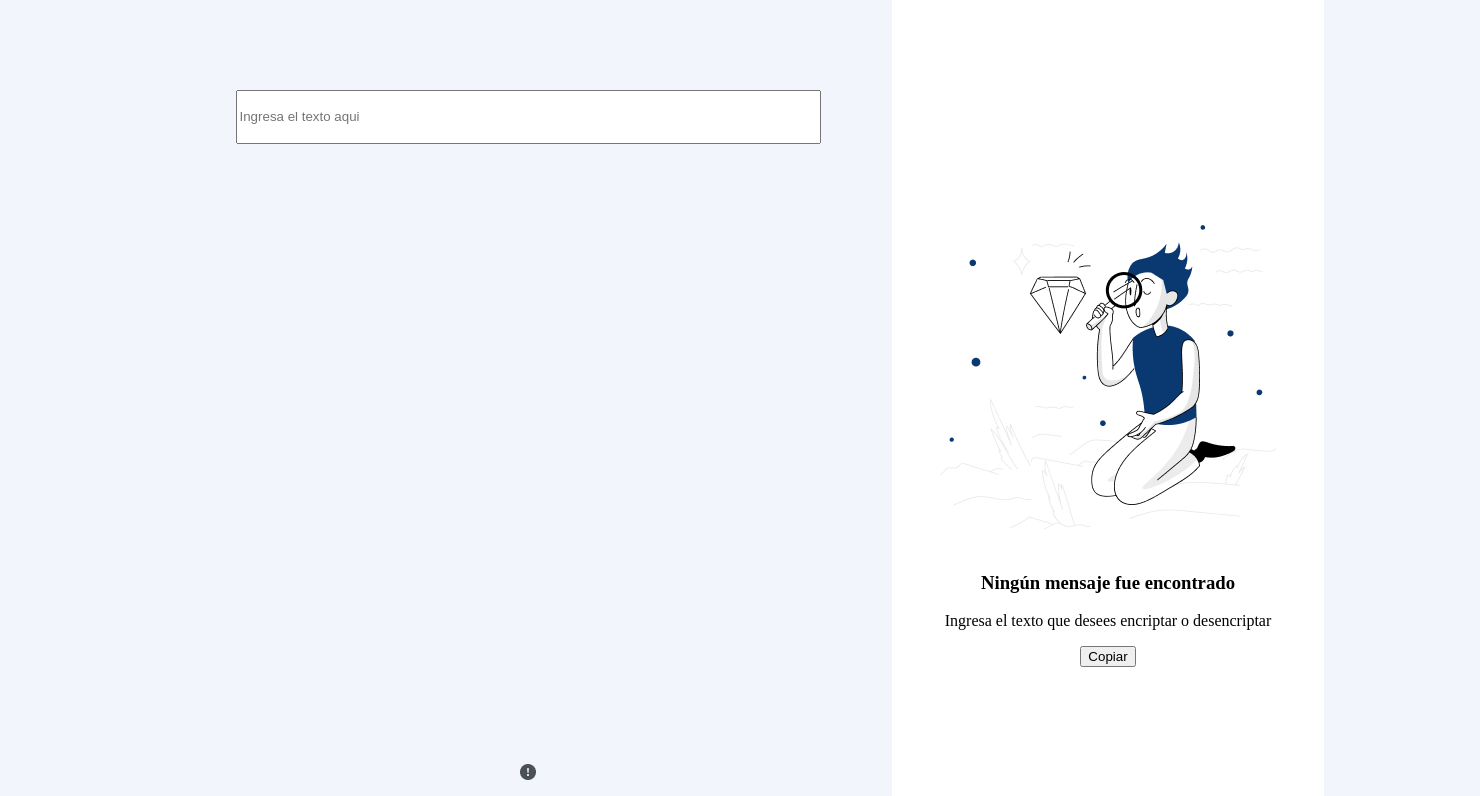
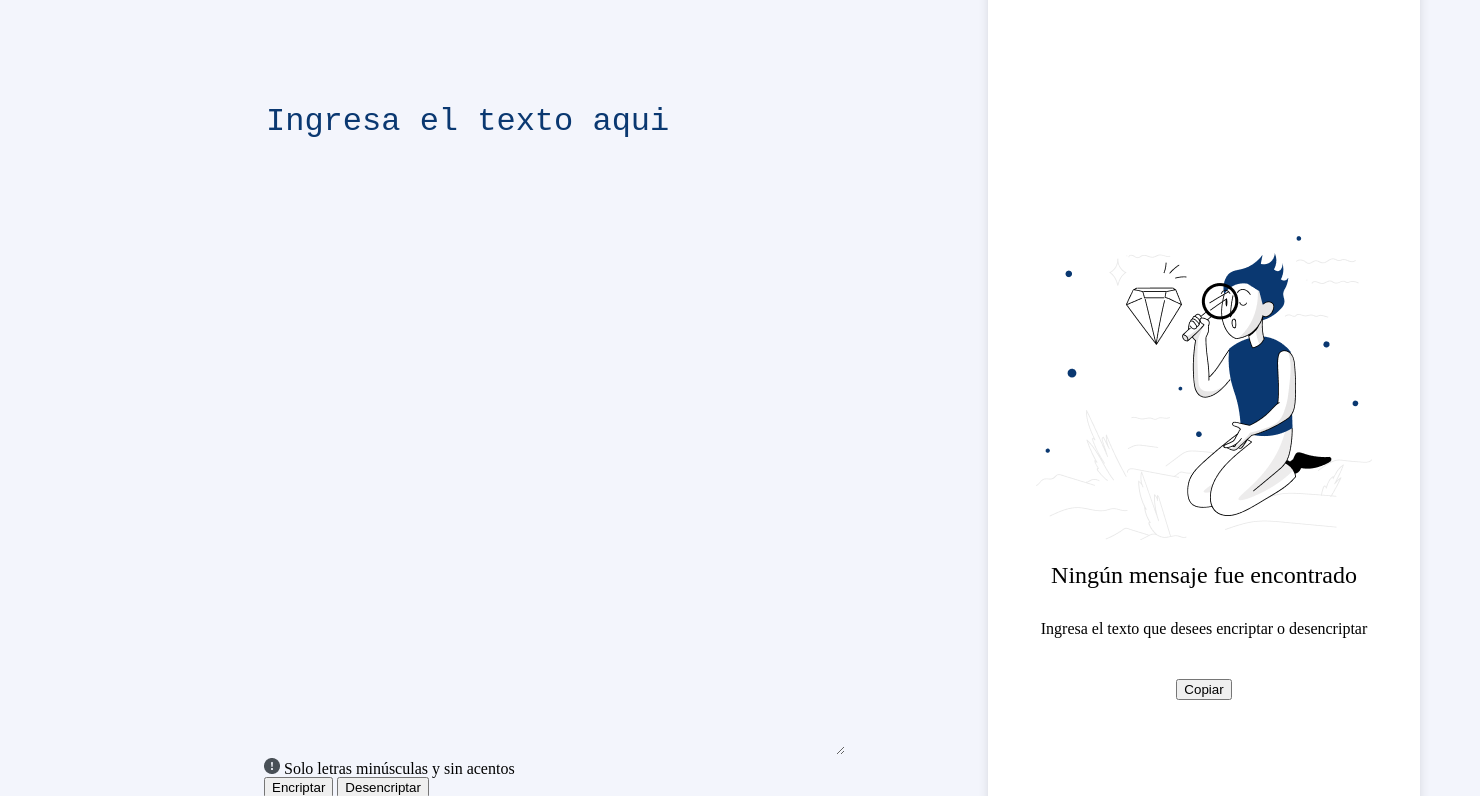
Before and after one commit to SergioMMQ/encriptador-javascript, a plain HTML site: page index.html in a window 1280 px wide. Shown: the part 104-900 px from the top of the page, 1480 px wide, since content can reach past the window. Drawn offline with Linux system fonts and the light colour scheme.

Commit message:
actualizacion

```diff
--- a/index.html
+++ b/index.html
@@ -4,6 +4,7 @@
     <meta charset="UTF-8">
     <meta name="viewport" content="width=device-width, initial-scale=1.0">
     <title>Encriptador</title>
+    <link rel="stylesheet" href="reset.css">
     <link rel="stylesheet" href="style.css">
 </head>
 <body>
@@ -13,20 +14,23 @@
         </section>
         <section class="escribir-mensaje">
             <div >
-                <input class="texto" type="text" name="texto" id="mensaje" placeholder="Ingresa el texto aqui">
+                <textarea class="texto" name="texto" id="texto" cols="30" rows="10" placeholder="Ingresa el texto aqui"></textarea>
             </div>
+                <img class="exclamacion" src="imagenes/bi_exclamation-circle-fill.png" alt="excalamacion" class="excalamacion">
+                <p class="parrafo-exclamacion">Solo letras minúsculas y sin acentos</p>
             <div class="botones">
-                <img src="imagenes/bi_exclamation-circle-fill.png" alt="excalamacion" class="excalamacion">
-                <p>Solo letras minúsculas y sin acentos</p>
                 <button type="submit">Encriptar</button>
                 <button type="reset">Desencriptar</button>
             </div>
         </section>
         <section class="mostrar-mensaje">
             <img src="imagenes/Muñeco.png" alt="Muñeco" class="muñeco">
-
-            <h3>Ningún mensaje fue encontrado</h3>
-            <p>Ingresa el texto que desees encriptar o desencriptar</p>
+            <div class="encontrado">
+                <p>Ningún mensaje fue encontrado</p>
+            </div>
+            <div class="encontrado-dos">
+                <p>Ingresa el texto que desees encriptar o desencriptar</p>
+            </div>
             <button>Copiar</button>
         </section>
     </main>
--- /dev/null
+++ b/reset.css
@@ -0,0 +1,48 @@
+/* http://meyerweb.com/eric/tools/css/reset/
+   v2.0 | 20110126
+   License: none (public domain)
+*/
+
+html, body, div, span, applet, object, iframe,
+h1, h2, h3, h4, h5, h6, p, blockquote, pre,
+a, abbr, acronym, address, big, cite, code,
+del, dfn, em, img, ins, kbd, q, s, samp,
+small, strike, strong, sub, sup, tt, var,
+b, u, i, center,
+dl, dt, dd, ol, ul, li,
+fieldset, form, label, legend,
+table, caption, tbody, tfoot, thead, tr, th, td,
+article, aside, canvas, details, embed,
+figure, figcaption, footer, header, hgroup,
+menu, nav, output, ruby, section, summary,
+time, mark, audio, video {
+	margin: 0;
+	padding: 0;
+	border: 0;
+	font-size: 100%;
+	font: inherit;
+	vertical-align: baseline;
+}
+/* HTML5 display-role reset for older browsers */
+article, aside, details, figcaption, figure,
+footer, header, hgroup, menu, nav, section {
+	display: block;
+}
+body {
+	line-height: 1;
+}
+ol, ul {
+	list-style: none;
+}
+blockquote, q {
+	quotes: none;
+}
+blockquote:before, blockquote:after,
+q:before, q:after {
+	content: '';
+	content: none;
+}
+table {
+	border-collapse: collapse;
+	border-spacing: 0;
+}
--- a/style.css
+++ b/style.css
@@ -2,13 +2,12 @@ body{
     background: #F3F5FC;
     width: 1440px;
     height: 1020px;
-
+    margin: 40px;
 }
 
 .contenido{
     display: block;
-    text-align: center;
-    margin: 2% auto;
+    margin: 0 auto;
 }
 
 section{
@@ -16,12 +15,15 @@ section{
 }
 
 .logo{
+    text-align: center;
     vertical-align: top;
+    width:  120px;
+    height: 48px;
 }
 
 .escribir-mensaje{
     vertical-align: top;
-    text-align: center;
+    margin-left: 100px;
     width: 50%;
     height: 100%;
 }
@@ -29,14 +31,22 @@ section{
 .texto{
     margin: 165px 0 0 0;
     width: 577px;
-    height: 48px;
+    height: 650px;
+    color: #0A3871;
+    font-size: 32px;
+    background-color: #F3F5FC;
+    border: none;
+    outline: none;
 }
 
-.botones{
-    margin: 620px 0 0 0;
-}
-.excalmacion{
-    display:inline-block;
+.texto::placeholder{
+    color: #0A3871;
+    font-size: 32px;
+  }
+
+
+.exclamacion, .parrafo-exclamacion{
+    display: inline-block;
 }
 .mostrar-mensaje{
     text-align: center;
@@ -44,8 +54,22 @@ section{
     width: 30%;
     height: 944px;
     border-radius: 32px;
+    box-shadow: 0px 0px 10px 1px rgba(0, 0, 0, .1);
 }
 
 .muñeco{
     margin: 300px 0 20px 0;
 }
+
+.encontrado, .encontrado-dos{
+    margin: auto;
+    width: 336px;
+    height: 58px;
+}
+.encontrado p{
+    size: bold;
+    font-size: 24px;
+}
+.encontrado-dos p{
+    font-size: 16px;
+}
```
